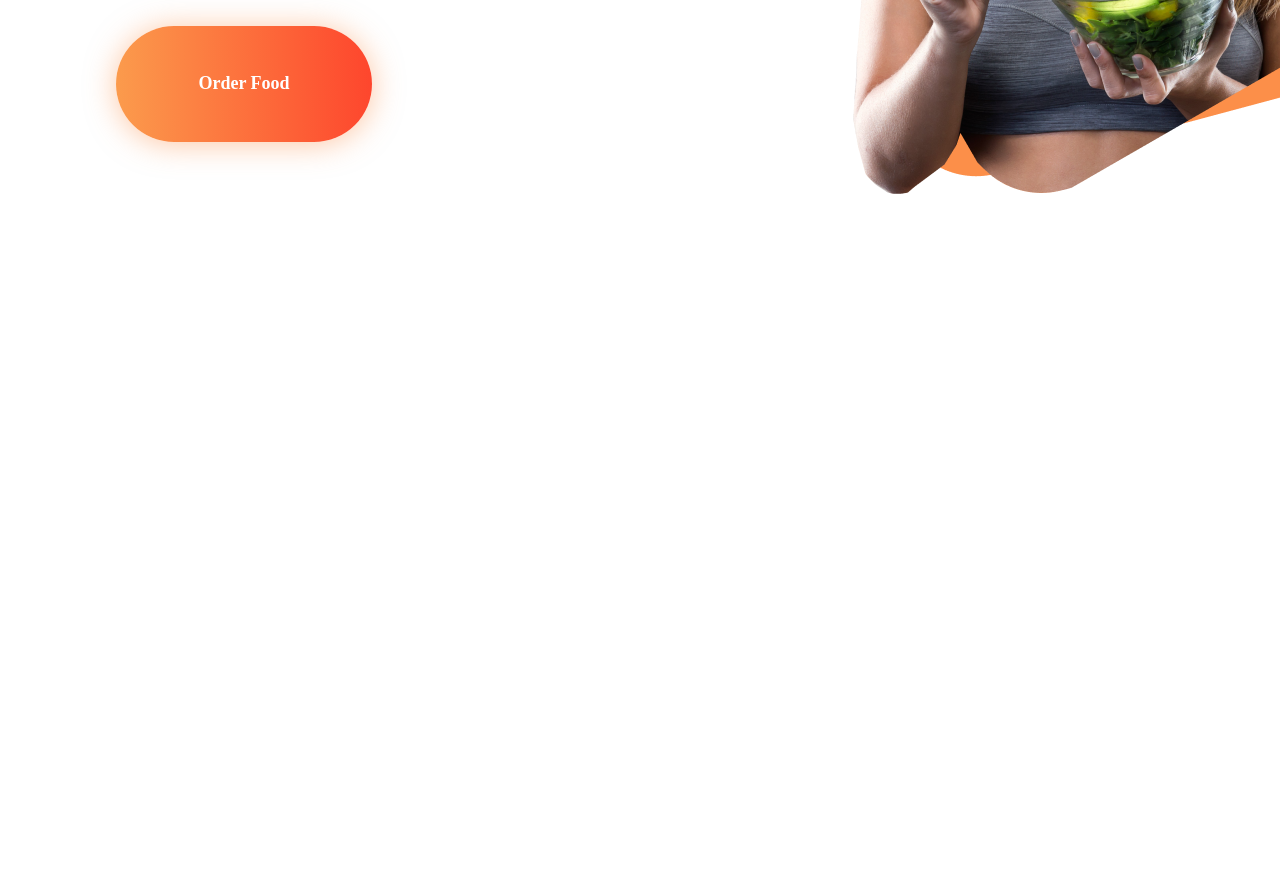
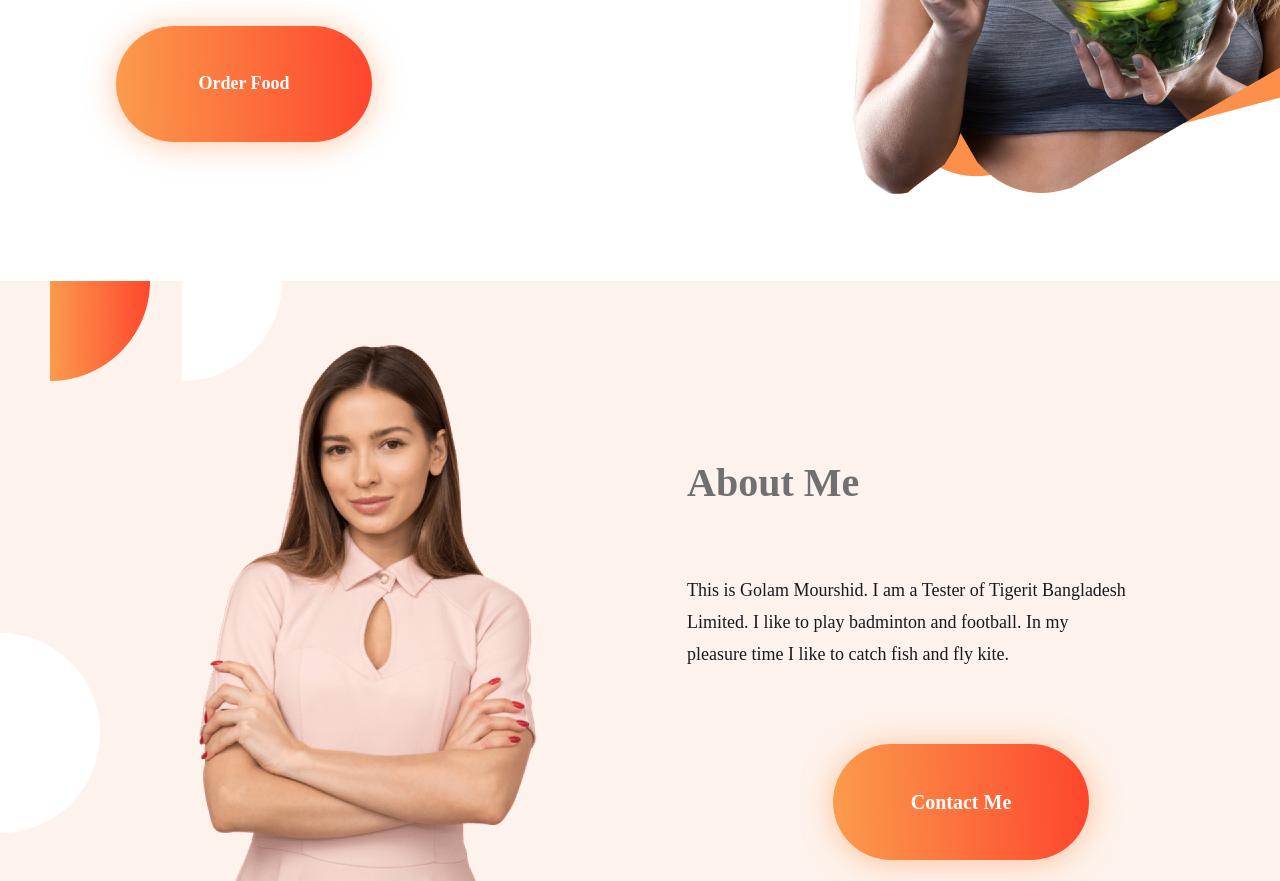
Before and after one commit to golam-mourshid/Assignment-1, a plain HTML site: page index.html in a window 1280 px wide. Shown: the part 621-1502 px from the top of the page. Before the commit the page ends 848 px from the top, so only its background shows below. Drawn offline with Linux system fonts and the light colour scheme.

Commit message:
second page done

```diff
--- a/index.html
+++ b/index.html
@@ -27,6 +27,22 @@
             <img src="images/beautiful-young-woman-eating-salad-black-background-removebg.png" alt="">
         </div>
     </section>
+
+    <section class="sec-2">
+        <div class="half-width">
+            <img class="pos-2" src="images/Person Image.png" alt="">
+        </div>
+        <div class="half-width">
+            <p class="detail">
+                <span class="about-paragraph">About Me</span>
+                <span class="about-me-description">This is Golam Mourshid. I am a Tester of Tigerit Bangladesh
+                    Limited. I like to play badminton and football. In my pleasure time I like to catch
+                    fish and fly kite.</span>
+            </p>
+            <a class="contact-me" href="https://www.linkedin.com/in/golam-mourshid-017408185/" target="_blank">Contact
+                Me</a>
+        </div>
+    </section>
 </body>
 
 </html>
--- a/style.css
+++ b/style.css
@@ -79,3 +79,117 @@
     top: 96px;
     max-width: fit-content;
 }
+
+
+.sec-2{
+    position: absolute;
+    width: 1440px;
+    height: 600px;
+    left: 0px;
+    top: 902px;
+    background-image: url(images/bg-1.png);
+    background-repeat: no-repeat;
+}
+.pos-2{
+    position: absolute;
+    width: 338px;
+    height: 536px;
+    left: 199px;
+    top: 64px;
+}
+.about-me{
+    background: rgba(112, 112, 112, 1);
+}
+
+.about-paragraph{
+    position: static;
+    width: 444px;
+    height: 54px;
+    left: 48px;
+    top: 0px;
+
+    font-family: Montserrat;
+    font-style: normal;
+    font-weight: bold;
+    font-size: 40px;
+    line-height: 54px;
+    font-feature-settings: 'liga' off;
+    color: #707070;
+    flex: none;
+    order: 0;
+    flex-grow: 0;
+    margin: 32px 0px;
+}
+
+.detail{
+    display: flex;
+    flex-direction: column;
+    align-items: flex-start;
+    padding: 0px 48px;
+    position: absolute;
+    width: 540px;
+    height: 246px;
+    right: 165px;
+    top: calc(50% - 246px/2 - 50px);
+}
+
+.about-me-description{
+    position: static;
+    width: 444px;
+    height: 160px;
+    left: 48px;
+    top: 86px;
+    font-family: Manrope;
+    font-style: normal;
+    font-weight: normal;
+    font-size: 18px;
+    line-height: 32px;
+    font-feature-settings: 'liga' off;
+    color: #18191F;
+    flex: none;
+    order: 1;
+    flex-grow: 0;
+    margin: 32px 0px;
+}
+.contact-me{
+    text-decoration: none;
+    position: static;
+    width: 121px;
+    height: 26px;
+    left: 35.5px;
+    top: 21px;
+
+    font-family: Montserrat;
+    font-style: normal;
+    font-weight: 600;
+    font-size: 20px;
+    line-height: 130%;
+    /* identical to box height, or 26px */
+
+
+    /* #FFFFFF */
+
+    color: #FFFFFF;
+
+
+    /* Inside auto layout */
+
+    flex: none;
+    order: 0;
+    flex-grow: 0;
+    margin: 0px 50px;
+
+    display: flex;
+    flex-direction: row;
+    justify-content: center;
+    align-items: center;
+    padding: 24px 32px;
+    position: absolute;
+    width: 192px;
+    height: 68px;
+    left: 783px;
+    top: 463px;
+    background: linear-gradient(88.33deg, #FBA24F -7.64%, #FF1E1E 145.94%);
+    box-shadow: 0px 2px 30px rgba(252, 143, 73, 0.5);
+    border-radius: 100px;
+}
```
Also changed, not shown: images/Person Image.png (added), images/bg-1.png (added).
